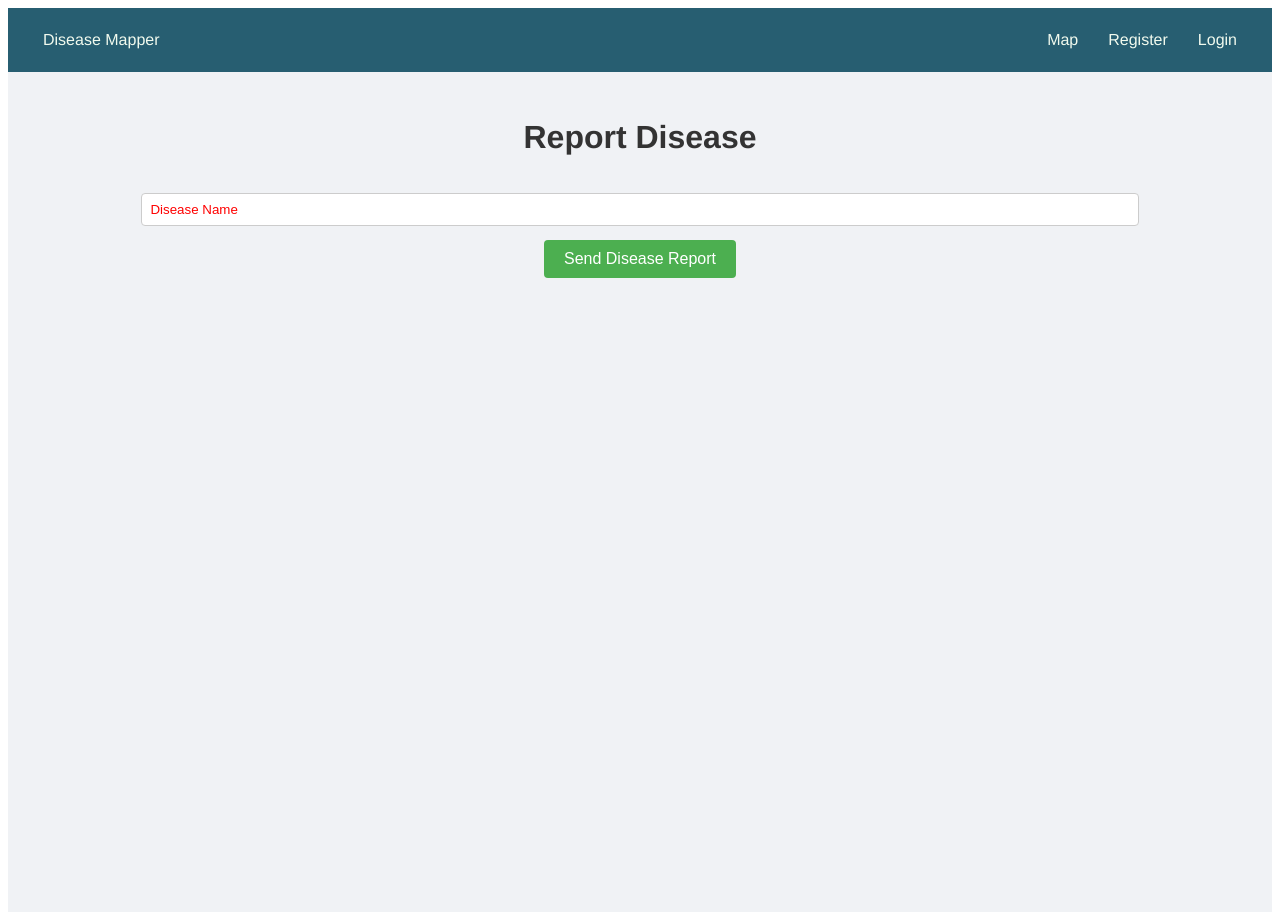
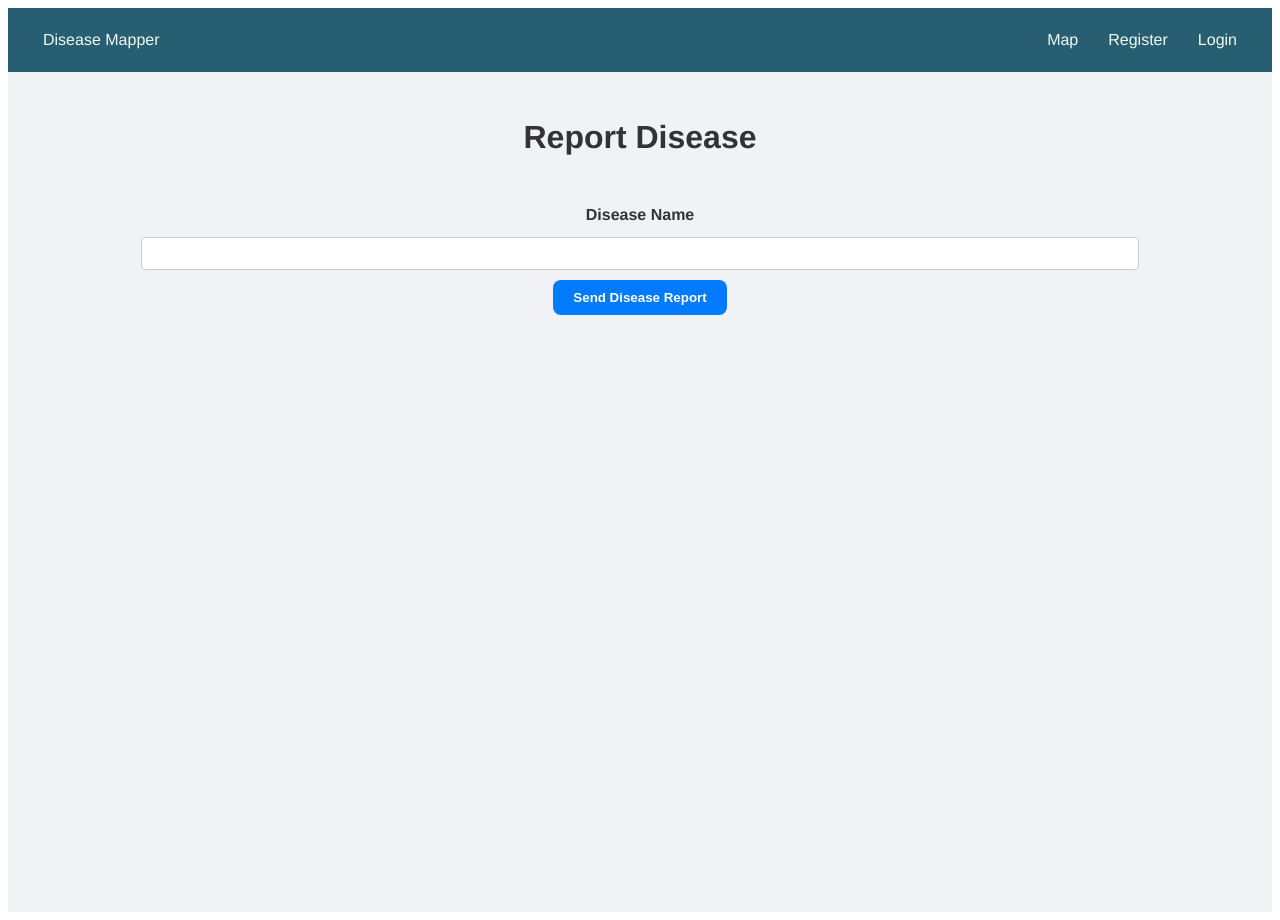
Before and after one commit to raghav2005/Disease-Mapper, a React (Create React App) app in the folder disease-mapper/: page /report in a window 1280 px wide. Built offline with nearby package versions, Linux system fonts and the light colour scheme.

Commit message:
fixed report disease css

```diff
--- a/disease-mapper/src/MapView.js
+++ b/disease-mapper/src/MapView.js
@@ -2,6 +2,9 @@ import React, { useEffect, useState } from 'react';
 import { MapContainer, TileLayer, Marker, Popup } from 'react-leaflet';
 import 'leaflet/dist/leaflet.css';
 import styles from './MapView.module.css';
+
+import markerIconPng from "leaflet/dist/images/marker-icon.png"
+import {Icon} from 'leaflet'
 
 const geocodePostcode = async (postcode) => {
     const apiKey = 'a91dccc858f4456c953c3474b683b77e';
@@ -84,7 +87,7 @@ const MapView = () => {
                     url="https://{s}.tile.openstreetmap.org/{z}/{x}/{y}.png"
                 />
                 {reports.map((report, index) => (
-                    <Marker
+                    <Marker icon={new Icon({iconUrl: markerIconPng, iconSize: [25, 41], iconAnchor: [12, 41]})}
                         key={index}
                         position={[report.position.lat, report.position.lng]}
                     >
--- a/disease-mapper/src/Report.module.css
+++ b/disease-mapper/src/Report.module.css
@@ -4,10 +4,15 @@
     flex-direction: column;
     align-items: center;
     padding: 20px;
-    background-color: #f0f2f5; /* Lighter background for a modern look */
-    color: #333; /* Dark gray text for better readability */
+    background-color: #f0f2f5;
+    color: #333;
     min-height: 100vh;
     font: 16px/1.5 'Helvetica Neue', Arial, sans-serif;
+}
+
+.inputLabel {
+    margin-top: 20px;
+    font-weight: bold;
 }
 
 .input {
@@ -18,21 +23,26 @@
     width: 80%;
 }
 
+.inputError {
+    border-color: #d32f2f; /* Red border for error */
+}
+
+.errorMessage {
+    color: #d32f2f;
+    margin-bottom: 10px;
+}
+
 .button {
-    background-color: #4caf50;
-    border: none;
+    background-color: #007bff; /* Vibrant button color */
     color: white;
     padding: 10px 20px;
-    text-align: center;
-    text-decoration: none;
-    display: inline-block;
-    font-size: 16px;
-    margin: 4px 2px;
+    border: none;
+    border-radius: 8px; /* Rounded corners for the button */
     cursor: pointer;
-    border-radius: 4px;
-    transition: background-color 0.2s;
+    transition: background-color 0.3s ease; /* Smooth transition for button interaction */
+    font-weight: bold; /* Bold font for the button */
+}
 
-    &:hover {
-        background-color: #45a049;
-    }
+.button:hover {
+    background-color: #0056b3; /* Darker shade on hover for interaction feedback */
 }
--- a/disease-mapper/src/report.js
+++ b/disease-mapper/src/report.js
@@ -1,4 +1,3 @@
-// Report.js
 import React, { useState, useContext } from 'react';
 import { UserContext } from './UserContext';
 import styles from './Report.module.css';
@@ -6,10 +5,16 @@ import styles from './Report.module.css';
 const Report = () => {
     const { user } = useContext(UserContext);
     const [disease, setDisease] = useState('');
+    const [error, setError] = useState('');
 
     const sendReport = async () => {
         if (!user) {
             alert('Please log in to send a report.');
+            return;
+        }
+
+        if (!disease.trim()) {
+            setError('Please enter a disease name.');
             return;
         }
 
@@ -42,15 +47,21 @@ const Report = () => {
     };
 
     return (
-        <div className={[styles.report]}>
+        <div className={styles.report}>
             <h1>Report Disease</h1>
+            <label htmlFor="diseaseInput" className={styles.inputLabel}>Disease Name</label>
             <input
-                className={styles.input}
+                id="diseaseInput"
+                className={`${styles.input} ${error ? styles.inputError : ''}`}
                 type="text"
                 value={disease}
-                placeholder="Disease Name"
-                onChange={(e) => setDisease(e.target.value)}
+                placeholder=""
+                onChange={(e) => {
+                    setDisease(e.target.value);
+                    setError(''); // Clear error on change
+                }}
             />
+            {error && <div className={styles.errorMessage}>{error}</div>}
             <button className={styles.button} onClick={sendReport}>
                 Send Disease Report
             </button>
```
Also changed, not shown: 1 other file (tests, documents, lock files or other folders).
